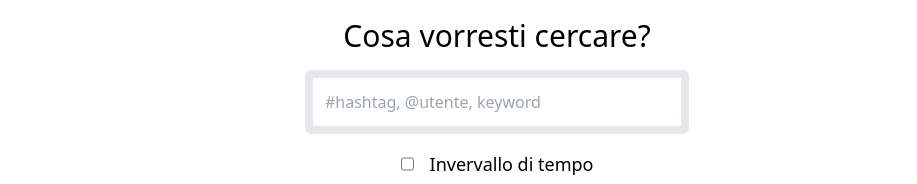
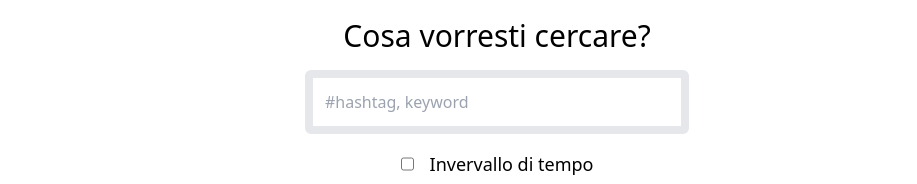
Before and after one commit to jortikcode/twitter-client-swe, a React (Create React App) app in the folder frontend/: page / in a window 1280 px wide. Shown: the part 1262-1446 px from the top of the page, without its empty margins (143-1060 px from the left). Built offline with nearby package versions, Linux system fonts and the light colour scheme.

Commit message:
no default start/end date

```diff
--- a/frontend/src/components/Search.js
+++ b/frontend/src/components/Search.js
@@ -55,11 +55,18 @@ const Search = () => {
                 data.query = "%40"+data.query.split('@')[1];
             setDateError(false);
             // Si attiva l'azione per la ricerca e si aggiorna lo stato centralizzato
-            dispatch(searchAction({
-                query: data.query,
-                startDate: data.startDate,
-                endDate: data.endDate
-            }));
+            if (data.startDate !== oneWeekAgo && data.endDate !== now)
+                // E' stato settato un intervallo temporale dall'utente
+                dispatch(searchAction({
+                    query: data.query,
+                    startDate: data.startDate,
+                    endDate: data.endDate
+                }));
+            else
+                // Non e' stato settato alcun intervallo temporale
+                dispatch(searchAction({
+                    query: data.query
+                }));
         }
 
     }
@@ -69,7 +76,7 @@ const Search = () => {
             <form className="flex w-full flex-col justify-center items-center gap-4" onSubmit={handleSubmit(onSubmit)}>
                 <div className="flex flex-col gap-4">
                     <label className="text-center text-3xl dark:text-sky-400 text-black" htmlFor="query"> Cosa vorresti cercare? </label>
-                    <input className="w-full dark:border-0 border-8 dark:border-white rounded-md md:w-96 p-3" name="query" id="query" type="text" placeholder="#hashtag, @utente, keyword" {...register("query", {
+                    <input className="w-full dark:border-0 border-8 dark:border-white rounded-md md:w-96 p-3" name="query" id="query" type="text" placeholder="#hashtag, keyword" {...register("query", {
                         required: "Testo mancante",
                         pattern: {
                             message: "Testo non valido",
```
